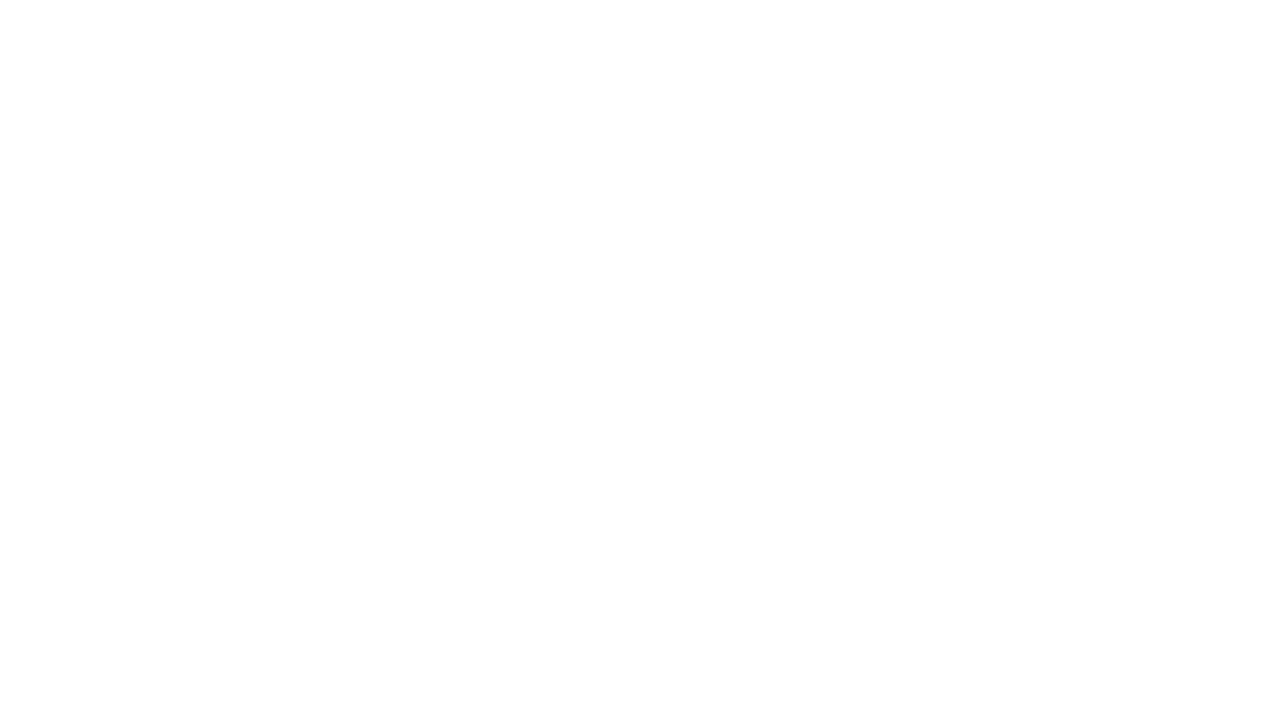
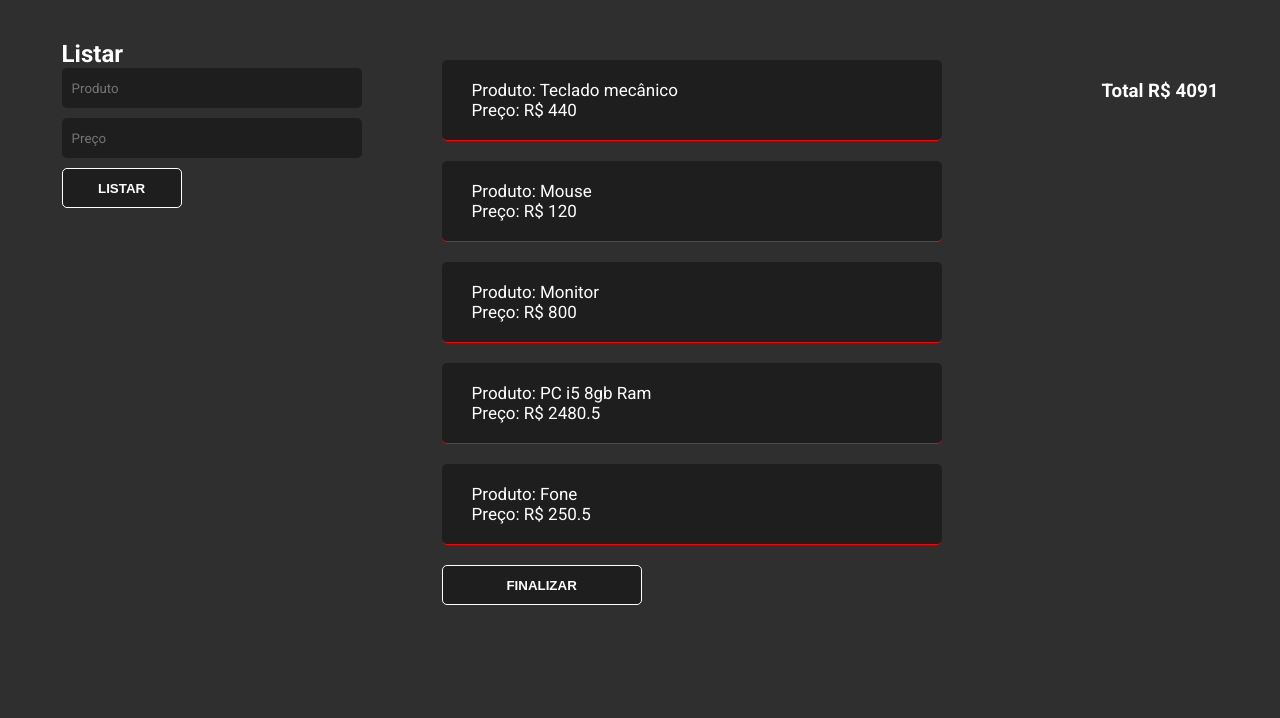
Before and after one commit to guilhermebernar/buy-cart, a plain HTML site: page index.html in a window 1280 px wide. Drawn offline with Linux system fonts and the light colour scheme.

Commit message:
Add files via upload

```diff
--- /dev/null
+++ b/carrinho.js
@@ -0,0 +1,24 @@
+const carrinho = [
+    {
+        name: "Teclado mecânico",
+        price: 440 ,
+    },
+    {
+        name: "Mouse",
+        price: 120 ,
+    },
+    {
+        name: "Monitor",
+        price: 800 ,
+
+    },
+    {
+        name: "PC i5 8gb Ram",
+        price: 2480.5 ,
+    },
+    {
+        name: "Fone",
+        price: 250.50 ,
+
+    },
+]
--- a/index.html
+++ b/index.html
@@ -1,13 +1,26 @@
 <!DOCTYPE html>
-<html lang="en">
+<html lang="pt-br">
 <head>
     <meta charset="UTF-8">
     <meta http-equiv="X-UA-Compatible" content="IE=edge">
     <meta name="viewport" content="width=device-width, initial-scale=1.0">
-    <link rel="stylesheet" href="index.css">
-    <title>Carrinho de compras</title>
+    <link rel="stylesheet" href="./style.css">
+
+    <title>Compras</title>
 </head>
 <body>
-    <script src="index.js"></script>
+            <form class="form">
+                <h2>Listar</h2>
+                <label for="name">Produto</label>
+                <input type="text" name="name"  id="name" placeholder="Produto">
+
+                <label for="price">Preço</label>
+                <input type="text" name="price" id="price" placeholder="Preço">
+
+                <button class="btnEnviar">Listar</button>
+            </form>
+
+    <script src="./carrinho.js"></script>
+    <script src="./script.js"></script>
 </body>
 </html>
--- /dev/null
+++ b/script.js
@@ -0,0 +1,101 @@
+//Criando a main
+const main = document.createElement('main');
+
+//Aplicando a main ao Body
+document.body.appendChild(main);
+
+//Criando a productList
+const productList = document.createElement('ul');
+
+//h3 do total
+const valorDaCompra = document.createElement('h3')
+
+//Aplicando a productList ao main
+main.appendChild(productList);
+
+//Função que lista produtos e botão
+function listarProdutos(carrinho){
+
+    productList.innerHTML = ""
+    for(let i = 0; i<carrinho.length; i++){
+        const produto = carrinho[i]
+
+        details(produto)
+    }
+    const button = document.createElement('button')
+    button.innerText = "Finalizar"
+    button.classList.add('btnEnviar')
+    productList.appendChild(button)
+}
+
+//carrinho existente:
+listarProdutos(carrinho)
+
+//Criação de evento de evenvio de produto
+const form = document.querySelector(".form")
+form.addEventListener("submit", cadastrarProduto)
+
+//Cadastro de produto:
+function cadastrarProduto(event){
+    console.log(event)
+    event.preventDefault()
+
+    const inputs    = event.target
+
+    const name      = inputs[0].value
+    const price     = inputs[1].value
+
+    const novoProd  = {}
+    novoProd.name   = name
+    novoProd.price  = parseInt(price)
+
+    carrinho.push(novoProd)
+    console.log(carrinho)
+
+    listarProdutos(carrinho)
+    valorDaCompra.innerHTML = `<strong>Total  R$ ${vtotal(carrinho)} </strong>`
+}
+
+
+//Criação de conteúdo do item de produto
+const ProductDetails = document.createElement('section')
+productList.appendChild(ProductDetails);
+
+function details(produto){
+    const  productItem  = document.createElement("li")
+    const name  = produto.name
+    const price = produto.price
+
+    const  tagDiv       = document.createElement("div")
+    const  tagName      = document.createElement("p")
+    const  tagPrice     = document.createElement("p")
+
+    tagName.innerHTML    = `Produto: ${name}`
+    tagPrice.innerHTML   = `Preço: R$ ${price}`
+
+    tagDiv.classList.add("infos")
+    tagDiv.appendChild(tagName)
+    tagDiv.appendChild(tagPrice)
+    productItem.appendChild(tagDiv)
+    productList.appendChild(productItem)
+
+}
+
+//Mostrando o resultado total
+const totalPrice = document.createElement('h3')
+main.appendChild(totalPrice)
+
+
+function vtotal (carrinho) {
+
+    let total = 0
+
+    for (let i = 0; i < carrinho.length; i++){
+        total += carrinho[i].price
+    }
+
+    return total
+}
+
+valorDaCompra.innerHTML = `<strong>Total  R$ ${vtotal(carrinho)} </strong>`
+main.appendChild(valorDaCompra)
--- /dev/null
+++ b/style.css
@@ -0,0 +1,108 @@
+@import url('https://fonts.googleapis.com/css2?family=Roboto:ital,wght@0,100;0,300;0,400;0,500;0,700;0,900;1,100;1,300;1,400;1,500;1,700;1,900&display=swap');
+
+main{
+    display: contents;
+}
+
+html, body, figure, img, div, input, textarea, p, h1, h2, h4, h5, h6, ul,li, a{
+    margin: 0;
+    padding: 0;
+    box-sizing: border-box;
+    text-decoration: none;
+    font-family: 'Roboto', sans-serif;
+    color: #fff;
+}
+
+body{
+    background-color: #2f2f2f;
+    display: flex;
+    justify-content: center;
+}
+
+section{
+    width: 80%;
+    display: flex;
+    flex-direction: column;
+    align-items: center;
+    padding-top: 100px;
+}
+
+ul{
+    margin: 40px;
+    width: 100%;
+    max-width: 500px;
+}
+
+h3{
+    margin: 40px;
+    margin-top: 80px;
+}
+
+ul li{
+    width: 100%;
+    min-height: 15px;
+    margin: 20px 0;
+    display: flex;
+    flex-wrap: wrap;
+    padding: 20px;
+    align-items: center;
+    background-color: #0000005c;
+    border-radius: 5px;
+    border-bottom: solid 1px red;
+    cursor: pointer;
+    transition: 0.2s;
+}
+ul li:hover{
+    -webkit-box-shadow: 0px 0px 9px 0px rgba(0,0,0,0.75);
+    -moz-box-shadow: 0px 0px 9px 0px rgba(0,0,0,0.75);
+    box-shadow: 0px 0px 9px 0px rgba(0,0,0,0.75);
+    transition: 0.2s;
+    transform: translateY(-5px);
+}
+ul li div{
+    padding-left: 10px;
+}
+ul li p{
+    color: #fff;
+    font-size: 17px;
+}
+
+.form{
+    margin: 40px;
+    width: 100%;
+    max-width: 300px;
+}
+.form label{
+    display: none;
+}
+.form input,button{
+    display: block;
+    width: 100%;
+    height: 40px;
+    padding: 10px;
+    margin-bottom: 10px;
+    border-radius: 5px;
+    color: #fff;
+    border: none;
+    outline: none;
+    background-color: #1e1e1e;
+}
+
+.secProd input,button{
+    display: block;
+    width: 40%;
+    height: 40px;
+    padding: 10px;
+    margin-bottom: 10px;
+    border-radius: 5px;
+    color: #fff;
+    border: none;
+    outline: none;
+    background-color: #1e1e1e;
+}
+button{
+    font-weight: bold;
+    text-transform: uppercase;
+    border:solid 1px #fff;
+    cursor: pointer;
+}
```
